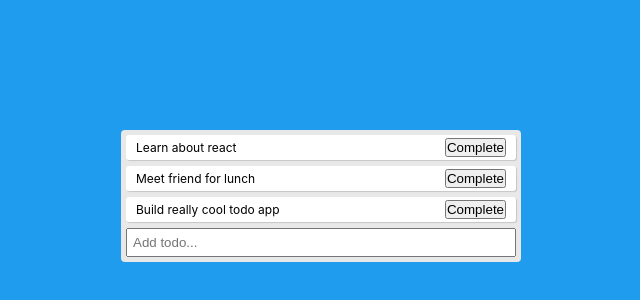
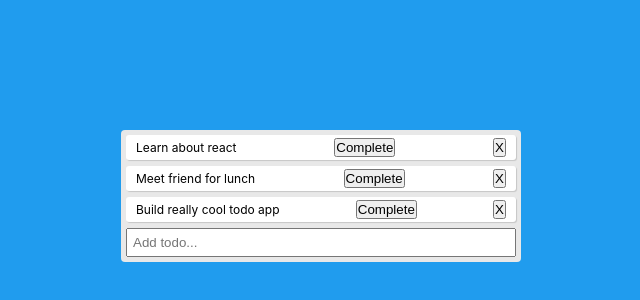
Before and after one commit to oleoot/To-do-list-react-hooks, a React (Create React App) app: page / in a window 1280 px wide. Shown: the part 204-504 px from the top of the page, without its empty margins (319-959 px from the left). Built offline with nearby package versions, Linux system fonts and the light colour scheme.

Commit message:
Button for removing todos

```diff
--- a/src/App.js
+++ b/src/App.js
@@ -1,12 +1,15 @@
 import React, { useState } from 'react';
 import './App.css'
 
-function Todo({ todo, index, completeTodo }) {
+function Todo({ todo, index, completeTodo, deleteTodo }) {
   return (
     <div style={{ textDecoration: todo.isComleted ? 'line-through' : '' }} className="todo">
       {todo.text}
       <div>
         <button onClick={() => { completeTodo(index) }}>Complete</button>
+      </div>
+      <div>
+        <button onClick={() => { deleteTodo(index) }}>X</button>
       </div>
     </div>
   )
@@ -56,12 +59,17 @@
     setTodos(newTodos)
   }
 
+  const deleteTodo = index => {
+    const newTodos = [...todos];
+    newTodos.splice(index, 1);
+    setTodos(newTodos)
+  }
 
   return (
     <div className="app">
       <div className="todo-list">
         {todos.map((todo, index) => (
-          <Todo key={index} index={index} todo={todo} completeTodo={completeTodo} />
+          <Todo key={index} index={index} todo={todo} completeTodo={completeTodo} deleteTodo={deleteTodo} />
         ))}
         <TodoForm addTodo={addTodo} />
       </div>
```
